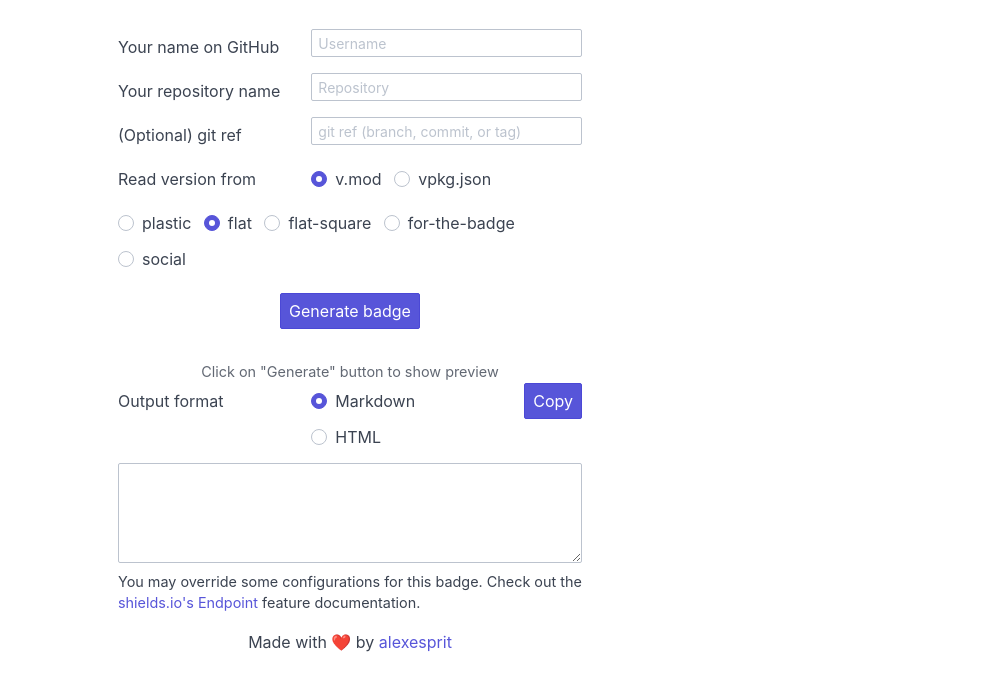
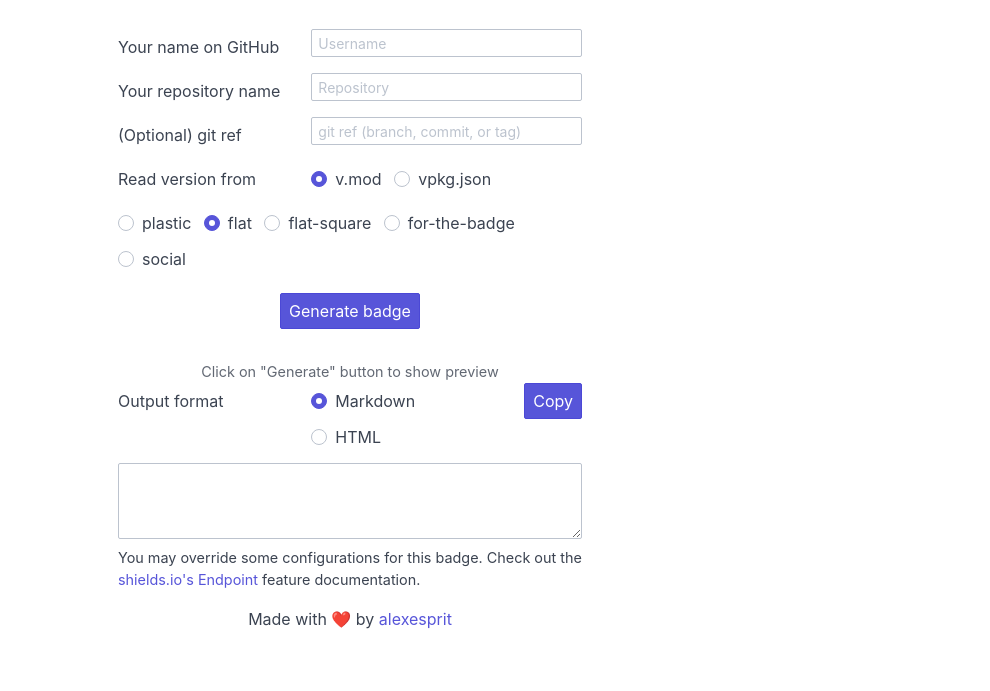
Before and after one commit to alexesprit/shieldsio-vlang, a website: page page/index.html in a window 1280 px wide. Shown: the part 87-778 px from the top of the page, without its empty margins (290-1280 px from the left). Drawn offline with nearby package versions, Linux system fonts and the light colour scheme.

Commit message:
Use monospace font for textarea

```diff
--- a/page/index.html
+++ b/page/index.html
@@ -61,6 +61,16 @@
 		.px-4 {
 			padding-left: 16px;
 			padding-right: 16px;
+		}
+
+		.text-monospace {
+			font-family: 'SF Mono', 'Segoe UI Mono', 'Roboto Mono', Menlo,
+				Courier, monospace;
+			font-size: 1em;
+		}
+
+		.line-compact {
+			line-height: 1.3;
 		}
 	</style>
 	<style>
@@ -280,9 +290,10 @@
 				</div>
 				<div class="form-group">
 					<textarea
-						class="form-input input-sm"
+						class="form-input input-sm text-monospace line-compact"
 						id="output-badge"
 						rows="4"
+						cols="60"
 					></textarea>
 				</div>
 			</div>
```
